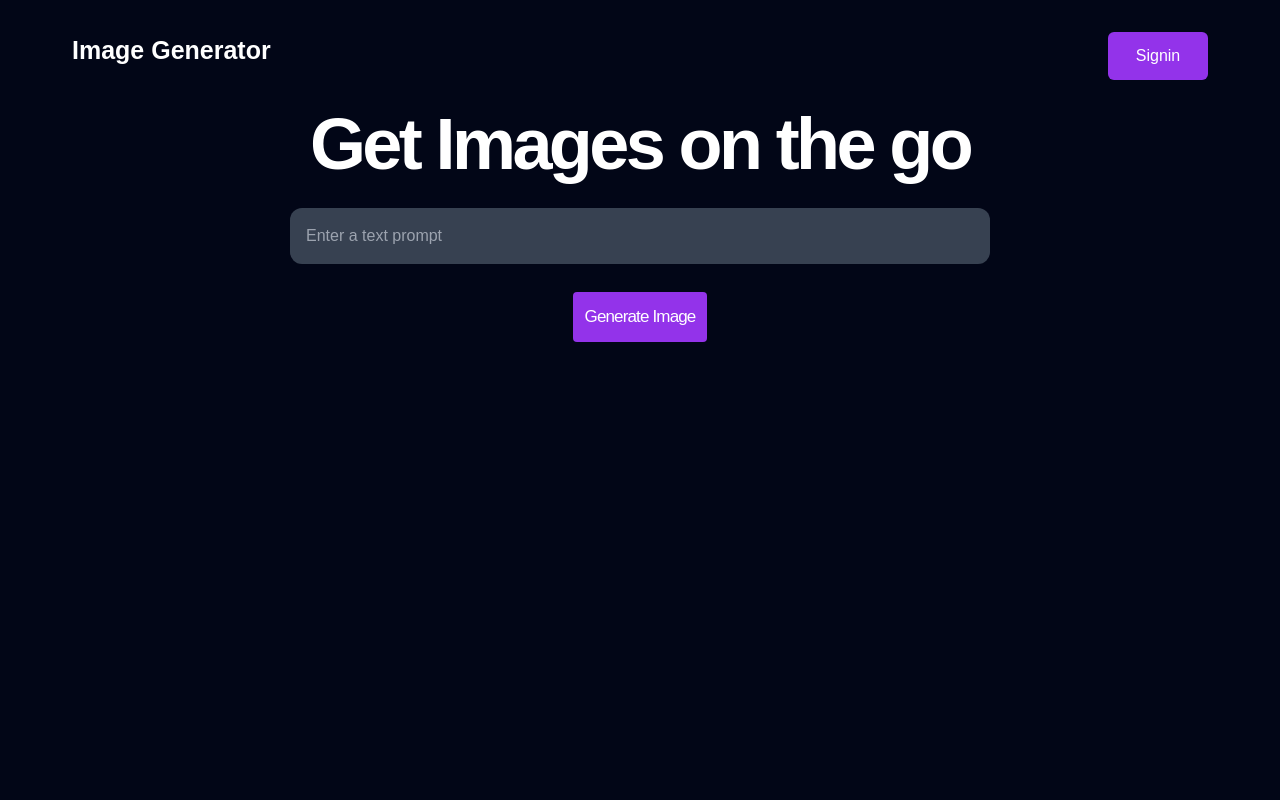
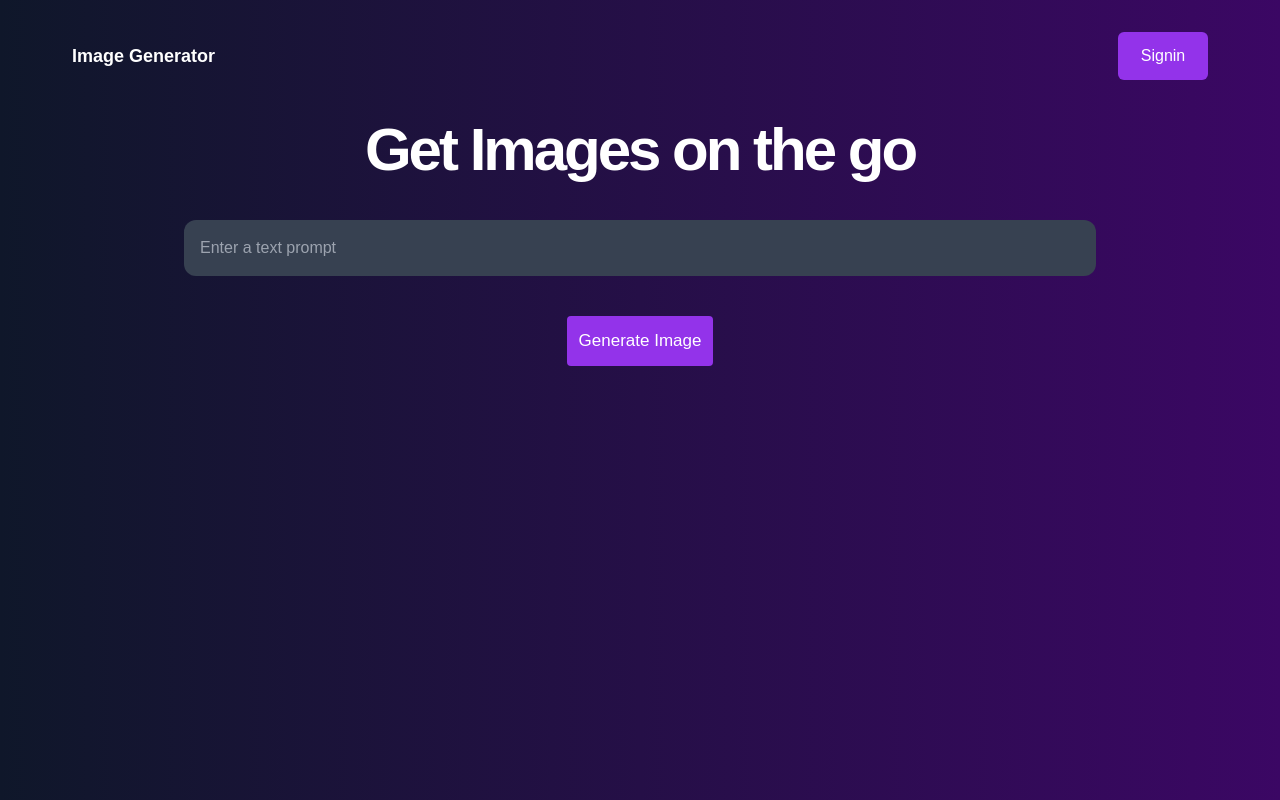
Before and after one commit to falgun143/ImageScale, a Next.js app: page / in a window 1280 px wide. Built offline with nearby package versions, Linux system fonts and the light colour scheme.

Commit message:
Added Loader and css

```diff
--- a/app/page.tsx
+++ b/app/page.tsx
@@ -2,6 +2,8 @@
 
 import { useState } from "react";
 import { signIn } from "next-auth/react";
+import { Roller } from "react-css-spinners";
+
 export default function Home() {
   const [prompt, setPrompt] = useState(""); // For the text prompt
   const [imageSrc, setImageSrc] = useState<string | null>(null); // For displaying the generated image
@@ -9,6 +11,7 @@ export default function Home() {
 
   // Function to handle the image generation
   const generateImage = async () => {
+    setImageSrc(null);
     setLoading(true);
     try {
       const response = await fetch("/api/generate", {
@@ -36,20 +39,20 @@ export default function Home() {
   };
 
   return (
-    <div className="bg-slate-950 w-full h-screen flex flex-col items-center p-8  gap-7  text-white">
+    <div className="bg-gradient-to-r from-slate-900 to-purple-950 w-full h-screen flex flex-col items-center p-8  gap-10  text-white">
       {/* Header */}
-      <div className="w-full h-12  flex justify-between  px-10 ">
-        <div className="font-bold  text-[25px] cursor-pointer    ">
+      <div className="w-full h-12 flex justify-between items-center gap-4   px-1  md:px-10    ">
+        <div className="font-bold  text-[18px] cursor-pointer    ">
           Image Generator
         </div>
         <button
           onClick={() => signIn()}
-          className="  transition ease-in-out delay-75  bg-purple-600  hover:bg-purple-800  p-2 rounded-md  flex     justify-center items-center  w-[100px]"
+          className="  transition ease-in-out delay-75  bg-purple-600  hover:bg-purple-800  rounded-md  flex justify-center items-center  w-[90px]  p-2 md:p-3   "
         >
           Signin
         </button>
       </div>
-      <h1 className="text-7xl  font-bold  tracking-tighter ">
+      <h1 className="text-3xl md:text-4xl lg:text-6xl  font-bold  tracking-tighter ">
         Get Images on the go
       </h1>
 
@@ -58,20 +61,25 @@ export default function Home() {
         type="text"
         value={prompt}
         onChange={(e) => setPrompt(e.target.value)}
-        className=" p-4 rounded-xl bg-gray-700  w-[700px] "
+        className=" p-4 rounded-xl bg-gray-700  w-3/4 "
         placeholder="Enter a text prompt"
       />
 
       {/* Button to trigger image generation */}
+      <div  className="w-full  h-auto flex flex-col items-center  justify-center gap-3 " >
         <button
           onClick={generateImage}
-        className="   transition ease-in-out delay-75 p-3 rounded bg-purple-600 hover:bg-purple-800 text-[17px] tracking-tighter "
+          className="   transition ease-in-out delay-75 p-2 md:p-3 rounded bg-purple-600 hover:bg-purple-800 text-[17px]  "
         >
           Generate Image
         </button>
-
         {/* Spinner */}
-      {loading && <p>Generating image...</p>}
+        {loading && (
+          <div className="flex gap-3">
+            <p>Analysing</p>
+            <Roller size={25} />
+          </div>
+        )}
 
         {/* Displaying the generated image */}
         {imageSrc && (
@@ -82,5 +90,6 @@ export default function Home() {
           />
         )}
       </div>
+    </div>
   );
 }
--- a/package.json
+++ b/package.json
@@ -12,7 +12,9 @@
     "next": "14.2.12",
     "next-auth": "^4.24.7",
     "react": "^18",
-    "react-dom": "^18"
+    "react-css-spinners": "^4.0.2",
+    "react-dom": "^18",
+    "text_to_image": "file:"
   },
   "devDependencies": {
     "@types/node": "^20",
```
Also changed, not shown: 1 other file (tests, documents, lock files or other folders). Lines whose indentation alone changed are shown as unchanged.
